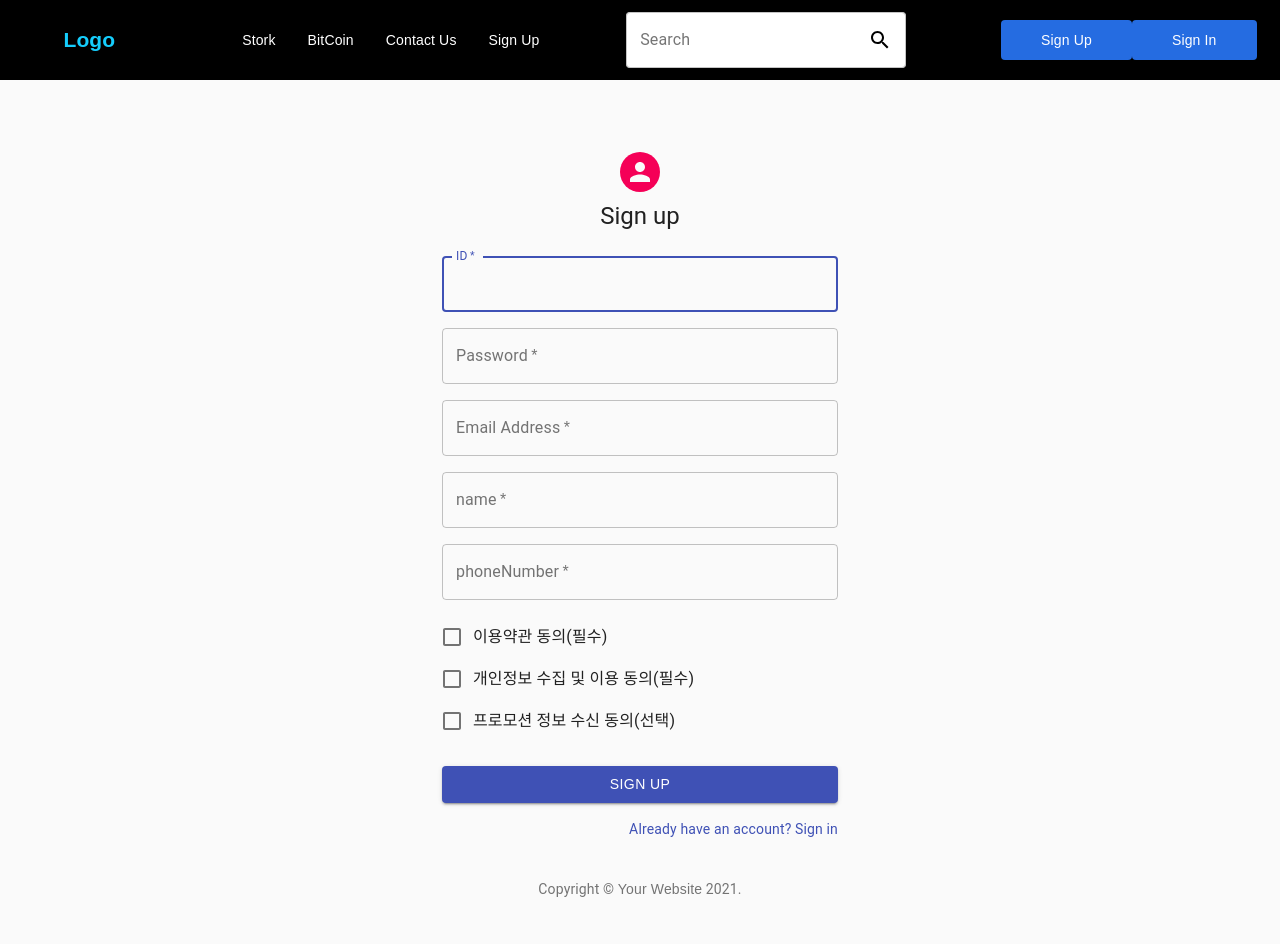
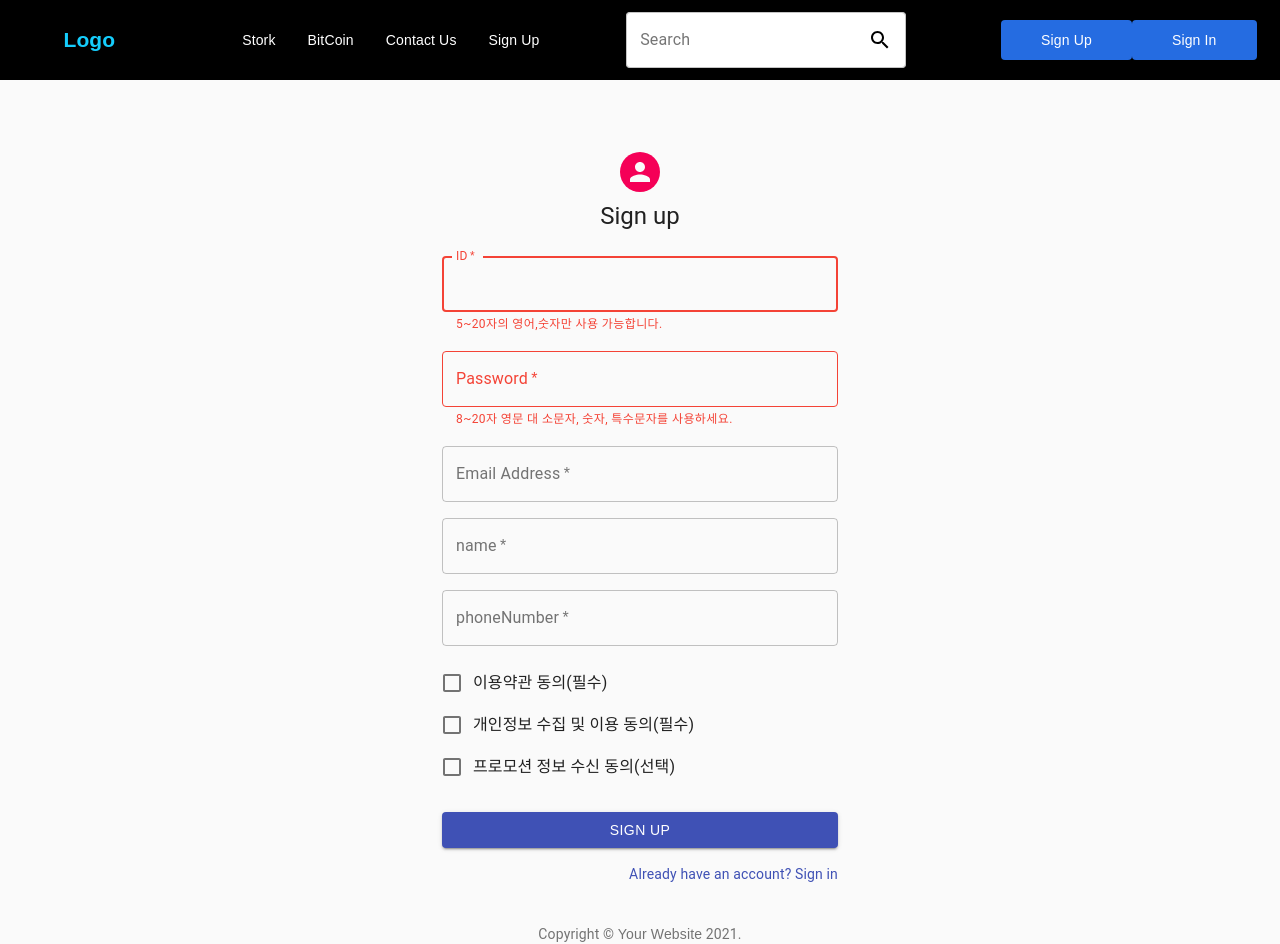
Before and after one commit to salvable/web-Stork, a React (Create React App) app: page /signUp in a window 1280 px wide. Before the commit the page ends 899 px from the top, so only its background shows below. Built offline with nearby package versions, Linux system fonts and the light colour scheme.

Commit message:
login 페이지에서 node서버로 데이터를 보내 DB에 성공적으로 추가 , ID,PW textfield는 정규표현식을 이용한 에러처리 추후 link 를 걸어 sign up 시 sign in 화면으로 이동하는 링크를 걸어야 함, sign in 미완성

```diff
--- a/src/Stork/Pages/sign-In&Up/sign-up.js
+++ b/src/Stork/Pages/sign-In&Up/sign-up.js
@@ -12,6 +12,7 @@ import LockOutlinedIcon from '@material-ui/icons/LockOutlined';
 import Typography from '@material-ui/core/Typography';
 import { makeStyles } from '@material-ui/core/styles';
 import Container from '@material-ui/core/Container';
+import axios from "axios";
 
 function Copyright() {
     return (
@@ -57,6 +58,42 @@ export default function SignUp() {
     const [checkBox_2, setCheckBox_2] = useState(false)
     const [checkBox_3, setCheckBox_3] = useState(false)
 
+    const checkId = () =>{
+        const korean = /[ㄱ-ㅎ|ㅏ-ㅣ|가-힣]/
+        const specialCharacters = /[\{\}\[\]\/?.,;:|\)*~`!^\-_+<>@\#$%&\\\=\(\'\"]/gi
+
+        if(id.length >=5 && id.length <= 20 && !(korean.test(id)) && id.search(/\s/) === -1 && !(specialCharacters.test(id))){
+            return false
+        }else{
+            return true
+        }
+    }
+
+    const checkPw = () =>{
+        if(password.length >= 8 && password.length <= 20){
+            return false
+        }else{
+            return true
+        }
+    }
+
+    const addUser = async() =>{
+        const response = await axios.post("http://localhost:3000/adduser",{
+            userId: id,
+            password: password,
+            email: email,
+            name: name,
+            phoneNumber: phoneNumber
+        })
+
+        if(response.status === 200){
+            alert("회원추가에 성공")
+        }else{
+            console.log(response.status)
+            alert("실패")
+        }
+    }
+
     return (
         <Container component="main" maxWidth="xs">
             <CssBaseline />
@@ -71,6 +108,8 @@ export default function SignUp() {
                         <Grid item xs={12}>
                             <TextField
                                 autoComplete="fname"
+                                error = {checkId()}
+                                helperText="5~20자의 영어,숫자만 사용 가능합니다."
                                 name="ID"
                                 variant="outlined"
                                 required
@@ -82,13 +121,14 @@ export default function SignUp() {
                                 onChange={(e)=> {
                                     setId(e.target.value)
                                 }}
-                                //Todo 값에 따라서 올바른 값인지를 출력하는 코드 작성
                             />
                         </Grid>
                         <Grid item xs={12}>
                             <TextField
                                 variant="outlined"
                                 required
+                                error = {checkPw()}
+                                helperText="8~20자 영문 대 소문자, 숫자, 특수문자를 사용하세요."
                                 fullWidth
                                 name="password"
                                 label="Password"
@@ -200,7 +240,7 @@ export default function SignUp() {
                         color="primary"
                         className={classes.submit}
                         onClick={(e)=>{
-                            //Todo 필수 checkbox 확인 후 axos를 이용하여 서버통신하는 코드 작성
+                            addUser()
                         }}
                     >
                         Sign Up
```
